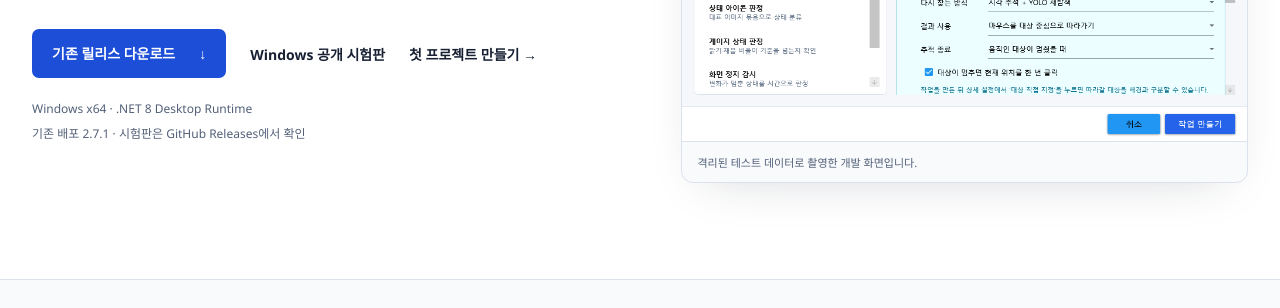
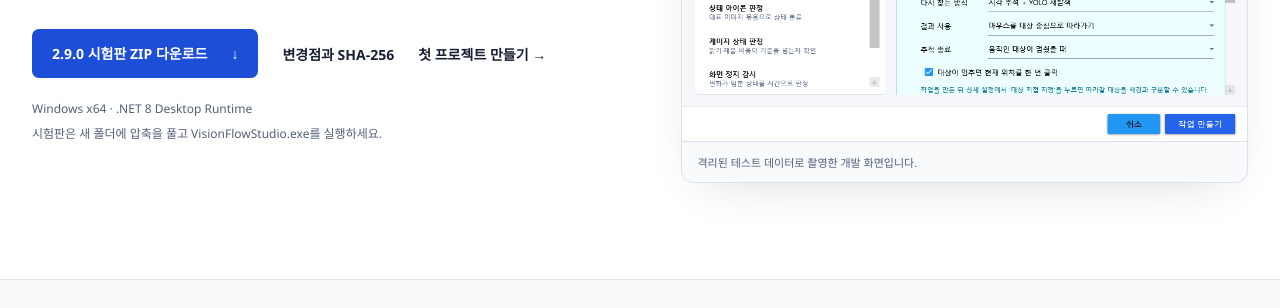
Before and after one commit to ko9ma7/VisionFlow-Studio, a plain HTML site: page site/index.html in a window 1280 px wide. Shown: the part 492-800 px from the top of the page. Drawn offline with Linux system fonts and the light colour scheme; no server answers.

Commit message:
Upload VisionFlow Public snapshot [skip ci]

```diff
--- a/site/index.html
+++ b/site/index.html
@@ -13,13 +13,13 @@
   <header class="site-header wrap"><a class="brand" href="./" aria-label="VisionFlow Studio 홈"><img src="favicon.svg" width="32" height="32" alt="">VisionFlow <span>Studio</span></a><nav aria-label="주 메뉴"><a href="#workflow">사용 방법</a><a href="docs/getting-started.html">문서</a><a href="docs/sdk.html">SDK</a><a href="https://github.com/ko9ma7/VisionFlow-Studio">GitHub ↗</a></nav></header>
   <main id="main" tabindex="-1">
     <section class="hero wrap" aria-labelledby="hero-title">
-      <div class="hero-copy"><p class="eyebrow">VISION AUTOMATION FOR WINDOWS</p><h1 id="hero-title">화면의 반복 작업을<br><span>하나의 흐름으로.</span></h1><p class="lead">찾을 대상을 고르고, 수행할 동작을 연결하세요.<br>이미지 찾기부터 클릭과 키 입력까지, 화면을 보며 작업을 만듭니다.</p><div class="actions"><a class="button primary" data-download href="https://github.com/ko9ma7/YoloMacro-Distribution/releases/tag/v2.7.1">기존 릴리스 다운로드 <span aria-hidden="true">↓</span></a><a class="text-link" href="https://github.com/ko9ma7/VisionFlow-Studio/releases">Windows 공개 시험판</a><a class="text-link" href="docs/getting-started.html">첫 프로젝트 만들기 <span aria-hidden="true">→</span></a></div><p class="requirements">Windows x64 · .NET 8 Desktop Runtime</p><p class="release-state" data-release-state aria-live="polite">기존 배포 2.7.1 · 시험판은 GitHub Releases에서 확인</p></div>
+      <div class="hero-copy"><p class="eyebrow">VISION AUTOMATION FOR WINDOWS</p><h1 id="hero-title">화면의 반복 작업을<br><span>하나의 흐름으로.</span></h1><p class="lead">찾을 대상을 고르고, 수행할 동작을 연결하세요.<br>이미지 찾기부터 클릭과 키 입력까지, 화면을 보며 작업을 만듭니다.</p><div class="actions"><a class="button primary" href="https://github.com/ko9ma7/VisionFlow-Studio/releases/download/v2.9.0-preview.20261124/VisionFlow-Studio-v2.9.0-preview-win-x64.zip">2.9.0 시험판 ZIP 다운로드 <span aria-hidden="true">↓</span></a><a class="text-link" href="https://github.com/ko9ma7/VisionFlow-Studio/releases/tag/v2.9.0-preview.20261124">변경점과 SHA-256</a><a class="text-link" href="docs/getting-started.html">첫 프로젝트 만들기 <span aria-hidden="true">→</span></a></div><p class="requirements">Windows x64 · .NET 8 Desktop Runtime</p><p class="release-state">시험판은 새 폴더에 압축을 풀고 VisionFlowStudio.exe를 실행하세요.</p></div>
       <figure class="product-view"><div class="view-label"><span class="status-dot" aria-hidden="true"></span>목적을 선택해 시작하기 <span>실제 앱 화면</span></div><img src="assets/workflow-studio.png" alt="VisionFlow Studio 새 작업 만들기 화면. 목적 목록에서 객체 찾기를 선택하고 추적과 반응을 설정하는 모습." width="980" height="720" fetchpriority="high"><figcaption>격리된 테스트 데이터로 촬영한 개발 화면입니다.</figcaption></figure>
     </section>
     <section class="workflow-section" id="workflow" aria-labelledby="workflow-title"><div class="wrap"><div class="section-heading"><p class="eyebrow">FROM SCREEN TO FLOW</p><h2 id="workflow-title">대상과 동작을 연결하는 다섯 단계</h2><p>세부 인식 설정은 필요할 때 확인하고, 먼저 목적부터 정합니다.</p></div><ol class="steps"><li><span class="step-number">01</span><h3>화면 선택</h3><p>자동화할 프로그램의 창을 선택합니다.</p></li><li><span class="step-number">02</span><h3>대상 등록</h3><p>찾을 이미지나 글자 영역을 지정합니다.</p></li><li><span class="step-number">03</span><h3>동작 선택</h3><p>클릭, 키 입력, 대기 등 반응을 정합니다.</p></li><li><span class="step-number">04</span><h3>흐름 설정</h3><p>조건과 반복, 발견·미발견 분기를 연결합니다.</p></li><li><span class="step-number">05</span><h3>확인 후 실행</h3><p>관찰 모드로 위치를 확인하고 실행합니다.</p></li></ol></div></section>
     <section class="features wrap" aria-labelledby="features-title"><div class="section-heading"><p class="eyebrow">ONE WORKSPACE</p><h2 id="features-title">찾기, 반응, 흐름을 한 작업에</h2></div><div class="feature-rows"><article><span class="feature-index">01 / 인식</span><h3>화면에서 대상을 찾습니다.</h3><p>이미지 매칭, 글자 읽기, 객체 인식과 동일 대상 추적을 작업 목적에 맞게 사용합니다. 이미지·모델·OCR 데이터는 필요한 기능에 연결합니다.</p></article><article><span class="feature-index">02 / 실행</span><h3>찾은 위치에서 동작합니다.</h3><p>클릭, 드래그, 스크롤, 키와 문자 입력을 연결합니다. 관찰 모드에서 실제 입력 전에 탐지 결과와 입력 위치를 확인하세요.</p></article><article><span class="feature-index">03 / 프로젝트</span><h3>작업을 저장하고 이어갑니다.</h3><p>작업 순서와 폴더 조건을 구성하고 프로젝트로 보관합니다. 일시정지와 중지 상태를 확인하며 흐름을 검토할 수 있습니다.</p></article></div></section>
     <section class="resource-section wrap" aria-labelledby="resource-title"><div><p class="eyebrow">START WITH A SMALL TASK</p><h2 id="resource-title">첫 작업은 작게.<br>확인하면서 넓게.</h2><p>이미지 하나를 찾는 작업부터 시작해 보세요.<br>설치, 대상 선택, 관찰 모드 순서로 안내합니다.</p><a class="button primary" href="docs/getting-started.html">시작 안내 읽기 <span aria-hidden="true">→</span></a></div><div class="resource-links"><a href="docs/getting-started.html"><span>사용자 안내</span><strong>설치부터 첫 실행까지</strong><span aria-hidden="true">↗</span></a><a href="https://github.com/ko9ma7/VisionFlow-Studio/blob/main/CHANGELOG.md"><span>변경 기록</span><strong>버전별 변경 확인</strong><span aria-hidden="true">↗</span></a><a href="docs/sdk.html"><span>개발자 안내 · 초안</span><strong>공개 SDK 계약과 예제</strong><span aria-hidden="true">↗</span></a></div></section>
-    <section class="faq wrap" aria-labelledby="faq-title"><div class="section-heading"><p class="eyebrow">BEFORE YOU START</p><h2 id="faq-title">시작하기 전에</h2></div><details><summary>프로그래밍 지식이 필요한가요?</summary><p>기본 작업은 목적과 동작을 선택하고 상세 설정을 연결해 만듭니다. 스크립트는 더 복잡한 작업에 사용할 수 있는 고급 옵션입니다. 일부 인식 방식은 이미지나 모델 등록이 필요합니다.</p></details><details><summary>어떤 Windows 환경에서 실행하나요?</summary><p>Windows x64와 .NET 8 Desktop Runtime을 사용합니다. 최소화·비활성 창, DPI, 여러 모니터 및 입력 드라이버는 대상 환경에서 확인해야 합니다. 먼저 관찰 모드로 결과를 확인하세요.</p></details><details><summary>다운로드는 어디에서 받나요?</summary><p>기존 배포 버튼은 2.7.1로 연결됩니다. 공개 시험판은 <a href="https://github.com/ko9ma7/VisionFlow-Studio/releases">GitHub Releases</a>에서, 2.9.0에서 바뀐 조작 방법은 <a href="https://github.com/ko9ma7/VisionFlow-Studio/blob/main/release-notes/2.9.0.md">버전별 안내</a>에서 확인하세요.</p></details><details><summary>인터넷이 없으면 인증은 어떻게 되나요?</summary><p>서명된 채널을 확인하고, 오프라인에서는 검증된 캐시나 동봉된 서명 채널 정책을 적용합니다. 확인에 실패하면 이유를 표시하며 로컬 진단을 사용할 수 있습니다.</p></details><details><summary>SDK로 확장 DLL을 설치할 수 있나요?</summary><p>현재 공개 SDK는 계약 초안과 예제입니다. 앱의 외부 DLL 호스트는 아직 구현되지 않았으며 예제를 빌드해도 앱에 자동 설치되지 않습니다.</p></details><details><summary>YoloMacro와 같은 제품인가요?</summary><p>VisionFlow Studio는 별도의 제품과 데이터 폴더를 사용합니다. YoloMacro는 Legacy 제품으로 유지하며 기존 다운로드와 인증 주소의 호환성을 보존합니다.</p></details></section>
-    <section class="final-cta wrap"><div><p class="eyebrow">YOUR NEXT FLOW</p><h2>반복하던 화면에서 시작하세요.</h2></div><a class="button primary" data-download href="https://github.com/ko9ma7/YoloMacro-Distribution/releases/tag/v2.7.1">기존 릴리스 다운로드 <span aria-hidden="true">↓</span></a></section>
+    <section class="faq wrap" aria-labelledby="faq-title"><div class="section-heading"><p class="eyebrow">BEFORE YOU START</p><h2 id="faq-title">시작하기 전에</h2></div><details><summary>프로그래밍 지식이 필요한가요?</summary><p>기본 작업은 목적과 동작을 선택하고 상세 설정을 연결해 만듭니다. 스크립트는 더 복잡한 작업에 사용할 수 있는 고급 옵션입니다. 일부 인식 방식은 이미지나 모델 등록이 필요합니다.</p></details><details><summary>어떤 Windows 환경에서 실행하나요?</summary><p>Windows x64와 .NET 8 Desktop Runtime을 사용합니다. 최소화·비활성 창, DPI, 여러 모니터 및 입력 드라이버는 대상 환경에서 확인해야 합니다. 먼저 관찰 모드로 결과를 확인하세요.</p></details><details><summary>다운로드는 어디에서 받나요?</summary><p>첫 화면의 다운로드 버튼으로 2.9.0 시험판 ZIP을 받을 수 있습니다. <a data-download href="https://github.com/ko9ma7/YoloMacro-Distribution/releases/tag/v2.7.1">정식 배포 파일 보기</a><span data-release-state aria-live="polite"></span>. 공개 시험판은 <a href="https://github.com/ko9ma7/VisionFlow-Studio/releases">GitHub Releases</a>에서, 2.9.0에서 바뀐 조작 방법은 <a href="https://github.com/ko9ma7/VisionFlow-Studio/blob/main/release-notes/2.9.0.md">버전별 안내</a>에서 확인하세요.</p></details><details><summary>인터넷이 없으면 인증은 어떻게 되나요?</summary><p>서명된 채널을 확인하고, 오프라인에서는 검증된 캐시나 동봉된 서명 채널 정책을 적용합니다. 확인에 실패하면 이유를 표시하며 로컬 진단을 사용할 수 있습니다.</p></details><details><summary>SDK로 확장 DLL을 설치할 수 있나요?</summary><p>현재 공개 SDK는 계약 초안과 예제입니다. 앱의 외부 DLL 호스트는 아직 구현되지 않았으며 예제를 빌드해도 앱에 자동 설치되지 않습니다.</p></details><details><summary>YoloMacro와 같은 제품인가요?</summary><p>VisionFlow Studio는 별도의 제품과 데이터 폴더를 사용합니다. YoloMacro는 Legacy 제품으로 유지하며 기존 다운로드와 인증 주소의 호환성을 보존합니다.</p></details></section>
+    <section class="final-cta wrap"><div><p class="eyebrow">YOUR NEXT FLOW</p><h2>반복하던 화면에서 시작하세요.</h2></div><a class="button primary" href="https://github.com/ko9ma7/VisionFlow-Studio/releases/download/v2.9.0-preview.20261124/VisionFlow-Studio-v2.9.0-preview-win-x64.zip">2.9.0 시험판 ZIP 다운로드 <span aria-hidden="true">↓</span></a></section>
   </main><footer class="site-footer wrap"><div><a class="brand" href="./">VisionFlow <span>Studio</span></a><p>Windows 화면 인식과 작업 흐름 자동화</p></div><nav aria-label="하단 메뉴"><a href="https://github.com/ko9ma7/VisionFlow-Studio">GitHub</a><a href="https://github.com/ko9ma7/VisionFlow-Studio/issues">문제 보고</a><a href="https://github.com/ko9ma7/VisionFlow-Studio/blob/main/LICENSE.txt">라이선스</a><a href="https://github.com/ko9ma7/VisionFlow-Studio/blob/main/THIRD-PARTY-NOTICES.md">외부 라이브러리</a></nav><p class="license-note">Core: All Rights Reserved · 공개 SDK와 지정 예제: MIT<br>공개 사이트 및 저장소 분리 준비본. 릴리스 상태는 위 안내를 확인하세요.</p></footer>
 </body></html>
--- a/site/version.json
+++ b/site/version.json
@@ -1 +1 @@
-{"schemaVersion":1,"developmentVersion":"2.9.0","status":"development","legacyVersion":"2.7.1","legacyReleaseUrl":"https://github.com/ko9ma7/YoloMacro-Distribution/releases/tag/v2.7.1"}
+{"schemaVersion":1,"developmentVersion":"2.9.0","status":"preview","legacyVersion":"2.7.1","legacyReleaseUrl":"https://github.com/ko9ma7/YoloMacro-Distribution/releases/tag/v2.7.1","previewVersion":"2.9.0","previewReleaseUrl":"https://github.com/ko9ma7/VisionFlow-Studio/releases/tag/v2.9.0-preview.20261124","previewDownloadUrl":"https://github.com/ko9ma7/VisionFlow-Studio/releases/download/v2.9.0-preview.20261124/VisionFlow-Studio-v2.9.0-preview-win-x64.zip"}
```
Also changed, not shown: site/docs/getting-started.html (+1 -1 lines), 5 other files.
